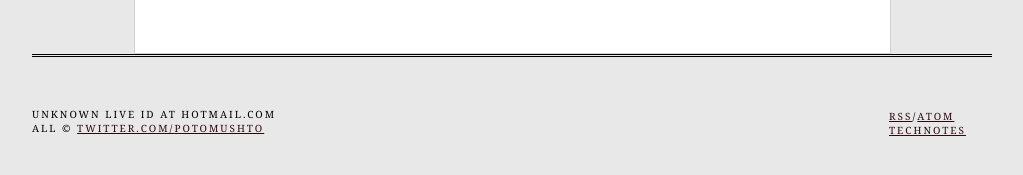
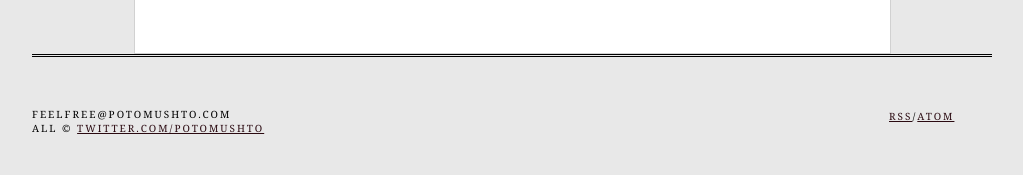
Before and after one commit to ptmt/ptmt.github.com, a Jekyll site: the page built from stories.html, in a window 1280 px wide. Shown: the part 576-751 px from the top of the page, without its empty margins (128-1151 px from the left). Built offline with Jekyll 4.4.1, drawn with Linux system fonts in a browser that asks for light colours; Markdown is read by kramdown in place of the engine named in the settings.

Commit message:
Update _layouts/default.html

```diff
--- a/_layouts/default.html
+++ b/_layouts/default.html
@@ -22,7 +22,7 @@
   <footer>
     <div class="contact">
       <p>
-        unknown live id at hotmail.com
+        feelfree@potomushto.com
       </p>
       <p>
         All &copy; <a href="http://twitter.com/potomushto/">twitter.com/potomushto</a><br />
@@ -30,7 +30,6 @@
     </div>
     <div class="feeds">
         <p><a href="http://potomushto.com/rss.xml">RSS</a>/<a href="http://potomushto.com/atom.xml">Atom</a></p>
-        <p><a href="http://potomushto.com/technotes/">Technotes</p>
      </div>
   </footer>
 
```
